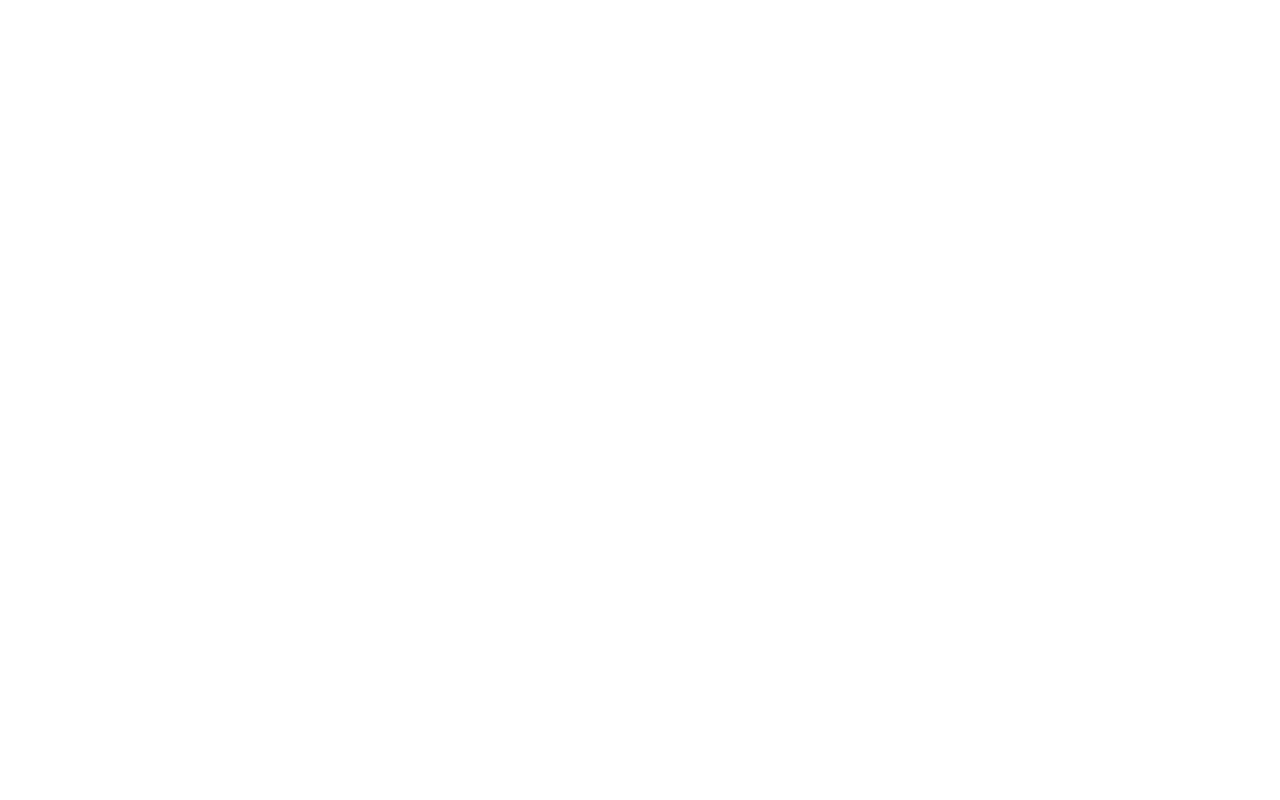
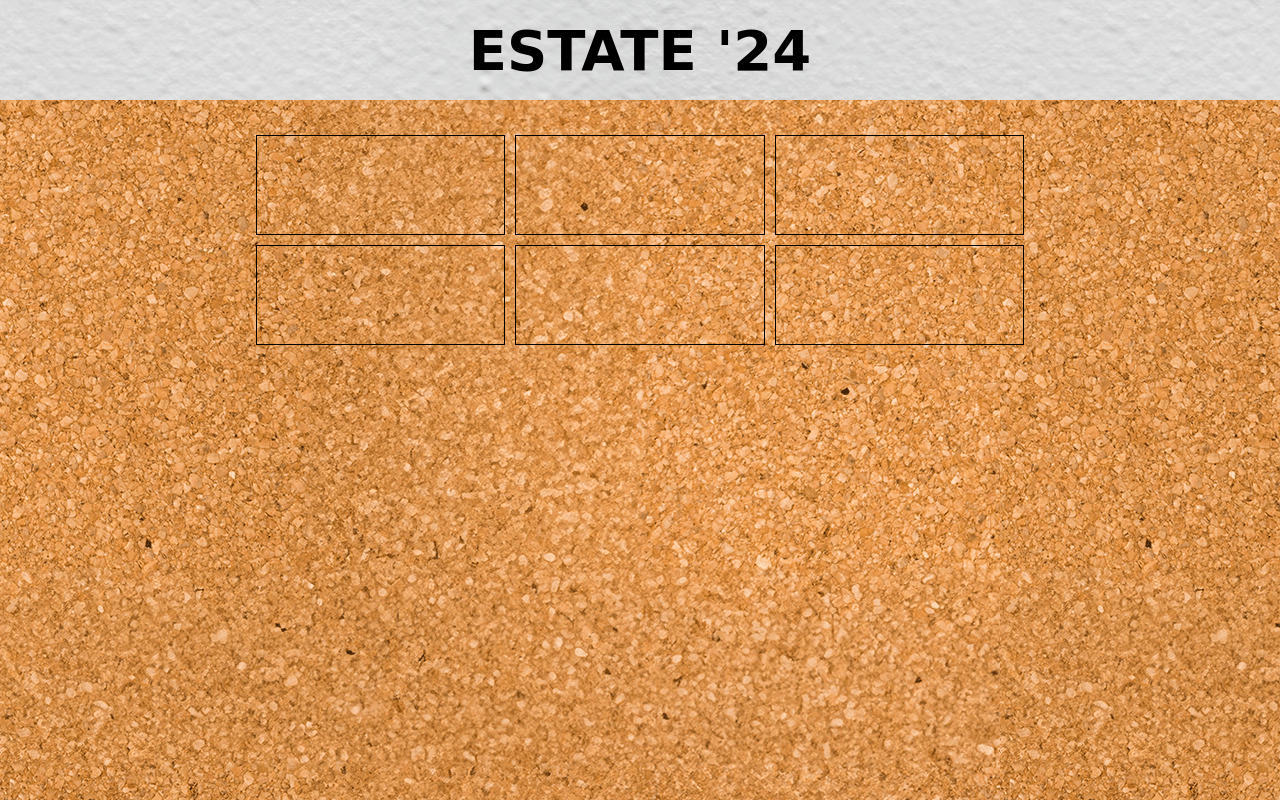
Before and after one commit to Luca-Orabona/js-photo-blog, a plain HTML site: page index.html in a window 1280 px wide. Drawn offline with nearby package versions, Linux system fonts and the light colour scheme; a web font is replaced by a local one.

Commit message:
feat: layout added

```diff
--- /dev/null
+++ b/css/responsive.css
@@ -0,0 +1,14 @@
+/* tablet */
+@media screen and (min-width: 480px) {
+
+    :root {
+        --num-column: 2;
+    }
+}
+/* desktop */
+@media screen and (min-width: 920px) {
+
+    :root {
+        --num-column: 3;
+    }
+}
--- a/css/style.css
+++ b/css/style.css
@@ -0,0 +1,130 @@
+/* RESET */
+* {
+    margin: 0;
+    padding: 0;
+    box-sizing: border-box;
+}
+
+img {
+    max-width: 100%;
+}
+
+ul {
+    list-style: none;
+}
+
+a {
+    text-decoration: none;
+    color: inherit;
+}
+
+body {
+       font-family: "Edu TAS Beginner", cursive;
+       background-image: url(../img/cork.png);
+}
+
+
+/* CUSTOM PROPERTIES */
+:root {
+    --num-column: 1;
+    --g-size: 10px;
+}
+
+/* layout */
+.container {
+    width: 60%;
+    max-width: 1080px;
+    margin: 0 auto;
+}
+
+
+
+
+/* Griglia */
+.row {
+    display: flex;
+    flex-wrap: wrap;
+    gap: var(--g-size);
+}
+
+.col {
+    width: calc((100% - (var(--g-size) * (var(--num-column) - 1))) / var(--num-column));
+    text-align: center;
+
+   /* debug */
+   border: 1px solid black;
+   min-height: 100px;
+}
+
+/* posizionamento testo */
+.text-center {
+    text-align: center;
+}
+
+.text-start {
+    text-align: left;
+}
+
+.text-end {
+    text-align: right;
+}
+
+/* flexbox */
+.d-flex {
+    display: flex;
+}
+
+/* justify */
+.justify-center {
+    justify-content: center;
+}
+
+.justify-between {
+    justify-content: space-between;
+}
+
+.justify-around {
+    justify-content: space-around;
+}
+
+.justify-evenly {
+    justify-content: space-evenly;
+}
+
+
+/* align */
+.align-center {
+    align-items: center;
+}
+
+.align-between {
+    justify-content: space-between;
+}
+
+.align-around {
+    justify-content: space-around;
+}
+
+.align-evenly {
+    justify-content: space-evenly;
+}
+
+
+/* HEADER */
+
+.header {
+    height: 100px;
+    background-image: url(../img/wall.png);
+}
+
+.header h1 {
+    text-transform: uppercase;
+    font-size: 3.5rem;
+
+}
+
+
+/* MAIN */
+.pt-35 {
+    padding-top: 35px;
+}
--- a/index.html
+++ b/index.html
@@ -1,16 +1,47 @@
 <!DOCTYPE html>
 <html lang="en">
+
 <head>
     <meta charset="UTF-8">
     <meta name="viewport" content="width=device-width, initial-scale=1.0">
     <title>Photo blog</title>
+
+    <link rel="preconnect" href="https://fonts.googleapis.com">
+    <link rel="preconnect" href="https://fonts.gstatic.com" crossorigin>
+    <link href="https://fonts.googleapis.com/css2?family=Edu+TAS+Beginner:wght@400..700&display=swap" rel="stylesheet">
+    <link href="https://fonts.googleapis.com/css2?family=Sometype+Mono:ital,wght@0,400..700;1,400..700&display=swap"
+        rel="stylesheet">
+
     <link rel="stylesheet" href="./css/style.css">
+    <link rel="stylesheet" href="./css/responsive.css">
 </head>
+
 <body>
+    <header class="header d-flex justify-center align-center">
+
+            <h1>Estate '24</h1>
+
+    </header>
+
+    <main class="main pt-35">
+        <div class="container">
+            <section class="row">
+                <div class="col"></div>
+                <div class="col"></div>
+                <div class="col"></div>
+                <div class="col"></div>
+                <div class="col"></div>
+                <div class="col"></div>
+            </section>
+        </div>
+    </main>
 
     <!-- axios -->
-    <script src="https://cdnjs.cloudflare.com/ajax/libs/axios/1.9.0/axios.min.js" integrity="sha512-FPlUpimug7gt7Hn7swE8N2pHw/+oQMq/+R/hH/2hZ43VOQ+Kjh25rQzuLyPz7aUWKlRpI7wXbY6+U3oFPGjPOA==" crossorigin="anonymous" referrerpolicy="no-referrer"></script>
+    <script src="https://cdnjs.cloudflare.com/ajax/libs/axios/1.9.0/axios.min.js"
+        integrity="sha512-FPlUpimug7gt7Hn7swE8N2pHw/+oQMq/+R/hH/2hZ43VOQ+Kjh25rQzuLyPz7aUWKlRpI7wXbY6+U3oFPGjPOA=="
+        crossorigin="anonymous" referrerpolicy="no-referrer"></script>
     <!--  my script -->
     <script src="./js/script.js"></script>
 </body>
+
 </html>
```
Also changed, not shown: img/cork.png (added), img/pin.svg (added), img/wall.png (added).
